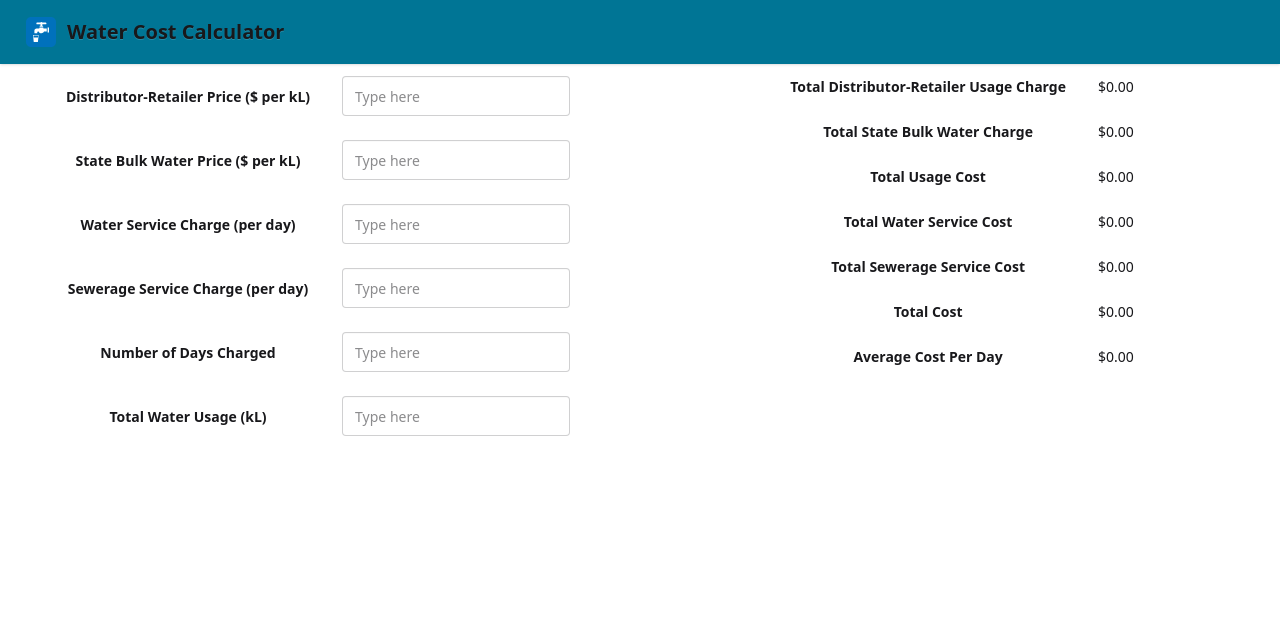
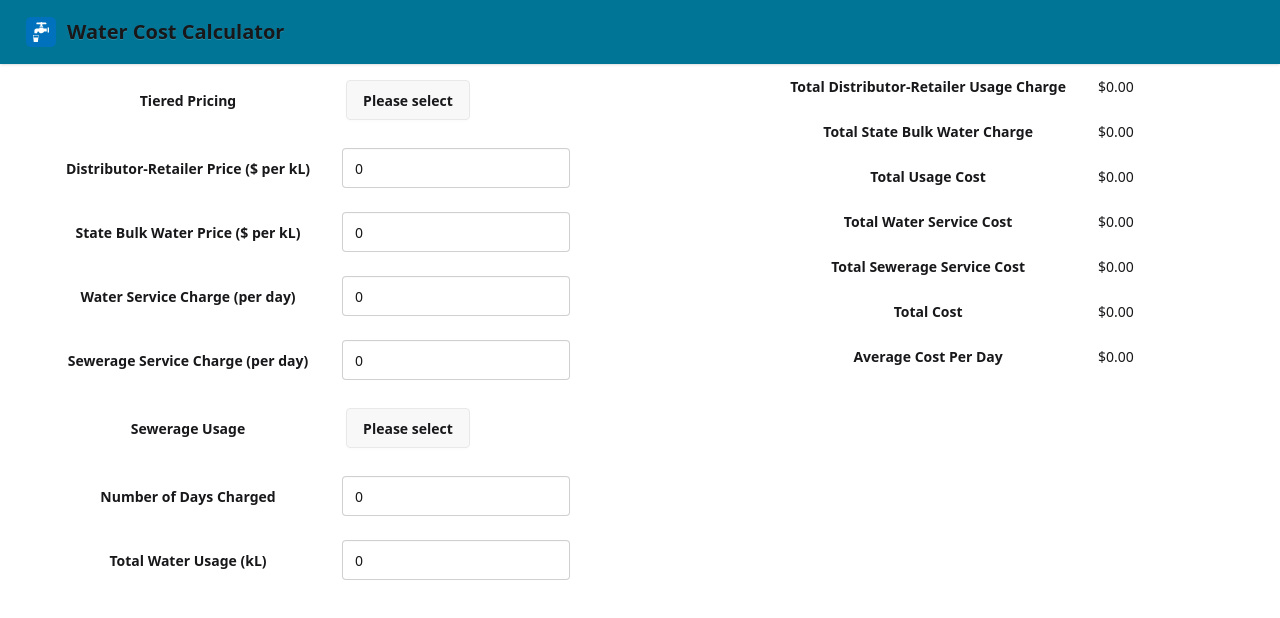
Before and after one commit to wongy123/WaterCostCalculator, a React (Vite) app: page / in a window 1280 px wide. Shown: the top 618 px of the page. Built offline with nearby package versions, Linux system fonts and the light colour scheme.

Commit message:
Add drop down list component for Tiered Pricing and Sewer Usage
Add drop down list UI component
Add tiered pricing calculation logic
Add sewer usage calculation logic where sewer usage is 90% of water usage
Change the way onInput calculations are handled to work with drop down lists

```diff
--- a/src/components/WaterCostCalculator/CalculationLogic.ts
+++ b/src/components/WaterCostCalculator/CalculationLogic.ts
@@ -1,7 +1,12 @@
 export interface UserInput {
+    tieredPricing: boolean;
+    sewerUsage: boolean;
+    tierOnePrice: number;
+    tierTwoPrice: number;
     retailerPrice: number;
     stateBulkWaterPrice: number;
     waterServiceCharge: number;
+    sewerUsagePrice: number;
     sewerageServiceCharge: number;
     waterUsage: number;
     numberOfDays: number;
@@ -13,6 +18,7 @@ export interface UserInput {
     totalUsageCost: number;
     totalServiceCost: number;
     totalSewerageServiceCost: number;
+    totalSewerageUsageCost: number;
     totalCost: number;
     averageCostPerDay: number;
   }
@@ -21,10 +27,18 @@ export interface UserInput {
   //All calculations rounded down to 2 decimal places to match the way utility companies calculate their bills
   const roundDownToTwo = (num: number): number => Math.floor(num * 100) / 100;
 
-  export const calculateWaterCost = ({ retailerPrice, stateBulkWaterPrice, waterServiceCharge, sewerageServiceCharge, waterUsage, numberOfDays }: UserInput): ResultsData => {
+  export const calculateWaterCost = ({ tieredPricing, sewerUsage, tierOnePrice, tierTwoPrice, sewerUsagePrice, retailerPrice, stateBulkWaterPrice, waterServiceCharge, sewerageServiceCharge, waterUsage, numberOfDays }: UserInput): ResultsData => {
 
-    // Calculate the cost based on water usage charge per kL
-    const totalRetailerCost = roundDownToTwo(retailerPrice * 100 * waterUsage / 100);
+    let totalRetailerCost: number;
+    if (tieredPricing) {
+      let tierTwoUsage = waterUsage - 0.822 * numberOfDays; //Check if daily usage is over 822L
+      if (tierTwoUsage < 0) tierTwoUsage = 0; //If average daily usage is less than 822L then just set tierTwoUsage to 0 for calculation
+      totalRetailerCost = roundDownToTwo( tierOnePrice * 100 * (waterUsage - tierTwoUsage) / 100 + tierTwoPrice * 100 * tierTwoUsage / 100 );
+    }
+    else {
+      // Calculate the cost based on water usage charge per kL
+      totalRetailerCost = roundDownToTwo(retailerPrice * 100 * waterUsage / 100);
+    }
 
     const totalStateBulkWaterCost = roundDownToTwo(stateBulkWaterPrice * 100 * waterUsage / 100);
 
@@ -36,8 +50,20 @@ export interface UserInput {
     // Calculate the cost based on sewerage service charge per day
     const totalSewerageServiceCost = roundDownToTwo(sewerageServiceCharge * 100 * numberOfDays / 100);
 
+    let totalSewerageUsageCost: number;
+    if (sewerUsage) {
+      const maximumSewerUsage = 0.740 * numberOfDays; //Sewerage usage is capped at 740L per day
+      let billableSewerUsage: number = waterUsage * 0.9; //Sewerage usage is calculated at 90% of water usage
+      if (billableSewerUsage > maximumSewerUsage) billableSewerUsage = maximumSewerUsage;
+
+      totalSewerageUsageCost = roundDownToTwo(sewerUsagePrice * 100 * billableSewerUsage /100);
+    }
+    else {
+      totalSewerageUsageCost = 0;
+    }
+
     // Total cost is the sum of both usage costs and service cost
-    const totalCost = totalUsageCost + totalServiceCost + totalSewerageServiceCost;
+    let totalCost = totalUsageCost + totalServiceCost + totalSewerageServiceCost + totalSewerageUsageCost;
 
     // Average cost per day is total cost divided by number of days (avoid division by zero)
     const averageCostPerDay = numberOfDays > 0 ? totalCost / numberOfDays : 0;
@@ -48,6 +74,7 @@ export interface UserInput {
       totalUsageCost,
       totalServiceCost,
       totalSewerageServiceCost,
+      totalSewerageUsageCost,
       totalCost,
       averageCostPerDay,
     };
--- a/src/components/WaterCostCalculator/InputForm.tsx
+++ b/src/components/WaterCostCalculator/InputForm.tsx
@@ -1,32 +1,85 @@
+import DropDownList from "../ui/DropDownList";
 import InputField from "../ui/InputField";
 import { UserInput } from "./CalculationLogic";
 
-
 interface Props {
-  onFieldChange: (field: keyof UserInput, value: number) => void;
+  userInput: UserInput;
+  onFieldChange: (field: keyof UserInput, value: number | boolean) => void;
 }
 
-const InputForm = ({ onFieldChange }: Props) => {
+const InputForm = ({ userInput, onFieldChange }: Props) => {
+  const { tieredPricing, sewerUsage } = userInput;
+  const tieredPricingString = tieredPricing ? "Yes" : "No";
+  const sewerUsageString = sewerUsage ? "Yes" : "No";
+
+  const handleTieredPricingChange = (selected: string) => {
+    onFieldChange("tieredPricing", selected === "Yes");
+  };
+  const handleSewerUsageChange = (selected: string) => {
+    onFieldChange("sewerUsage", selected === "Yes");
+  };
+
   return (
     <div className="overflow-auto">
       <table className="table-md place-self-center">
         <tbody>
           <tr>
+            <th>Tiered Pricing</th>
+            <td>
+              <DropDownList
+                items={["Yes", "No"]}
+                value={tieredPricingString}
+                onChange={handleTieredPricingChange}
+              />
+            </td>
+          </tr>
+          {tieredPricing ? (
+            <>
+              <tr>
+                <th>Retailer Tier 1 Price ($ per kL)</th>
+                <td>
+                  <InputField
+                    dataType="number"
+                    value={userInput.tierOnePrice}
+                    onInputChange={(value: number) =>
+                      onFieldChange("tierOnePrice", value)
+                    }
+                  />
+                </td>
+              </tr>
+              <tr>
+                <th>Retailer Tier 2 Price ($ per kL)</th>
+                <td>
+                  <InputField
+                    dataType="number"
+                    value={userInput.tierTwoPrice}
+                    onInputChange={(value: number) =>
+                      onFieldChange("tierTwoPrice", value)
+                    }
+                  />
+                </td>
+              </tr>
+            </>
+          ) : (
+            <tr>
               <th>Distributor-Retailer Price ($ per kL)</th>
               <td>
                 <InputField
                   dataType="number"
+                  value={userInput.retailerPrice}
                   onInputChange={(value: number) =>
                     onFieldChange("retailerPrice", value)
                   }
                 />
               </td>
             </tr>
+          )}
           <tr>
             <th>State Bulk Water Price ($ per kL)</th>
             <td>
               <InputField
                 dataType="number"
+                value={userInput.stateBulkWaterPrice}
                 onInputChange={(value: number) =>
                   onFieldChange("stateBulkWaterPrice", value)
                 }
@@ -38,6 +91,7 @@ const InputForm = ({ onFieldChange }: Props) => {
             <td>
               <InputField
                 dataType="number"
+                value={userInput.waterServiceCharge}
                 onInputChange={(value: number) =>
                   onFieldChange("waterServiceCharge", value)
                 }
@@ -49,6 +103,7 @@ const InputForm = ({ onFieldChange }: Props) => {
             <td>
               <InputField
                 dataType="number"
+                value={userInput.sewerageServiceCharge}
                 onInputChange={(value: number) =>
                   onFieldChange("sewerageServiceCharge", value)
                 }
@@ -56,10 +111,35 @@ const InputForm = ({ onFieldChange }: Props) => {
             </td>
           </tr>
           <tr>
+            <th>Sewerage Usage</th>
+            <td>
+              <DropDownList
+                items={["Yes", "No"]}
+                value={sewerUsageString}
+                onChange={handleSewerUsageChange}
+              />
+            </td>
+          </tr>
+          {sewerUsage && (
+            <tr>
+              <th>Sewerage Usage Price ($ per kL)</th>
+              <td>
+                <InputField
+                  dataType="number"
+                  value={userInput.sewerUsagePrice}
+                  onInputChange={(value: number) =>
+                    onFieldChange("sewerUsagePrice", value)
+                  }
+                />
+              </td>
+            </tr>
+          )}
+          <tr>
             <th>Number of Days Charged</th>
             <td>
               <InputField
                 dataType="number"
+                value={userInput.numberOfDays}
                 onInputChange={(value: number) =>
                   onFieldChange("numberOfDays", value)
                 }
@@ -71,6 +151,7 @@ const InputForm = ({ onFieldChange }: Props) => {
             <td>
               <InputField
                 dataType="number"
+                value={userInput.waterUsage}
                 onInputChange={(value: number) =>
                   onFieldChange("waterUsage", value)
                 }
--- a/src/components/WaterCostCalculator/WaterCostCalculator.tsx
+++ b/src/components/WaterCostCalculator/WaterCostCalculator.tsx
@@ -4,12 +4,17 @@ import Results from "./Results";
 import { calculateWaterCost, UserInput, ResultsData } from "./CalculationLogic";
 
 const WaterCostCalculator = () => {
-  // Initialize user input state with default values.
+  // Initialise user input state with default values.
   const [userInput, setUserInput] = useState<UserInput>({
+    tieredPricing: false,
+    sewerUsage: false,
+    tierOnePrice: 0,
+    tierTwoPrice: 0,
     retailerPrice: 0,
     stateBulkWaterPrice: 0,
     waterServiceCharge: 0,
     sewerageServiceCharge: 0,
+    sewerUsagePrice: 0,
     waterUsage: 0,
     numberOfDays: 0,
   });
@@ -21,6 +26,7 @@ const WaterCostCalculator = () => {
     totalUsageCost: 0,
     totalServiceCost: 0,
     totalSewerageServiceCost: 0,
+    totalSewerageUsageCost: 0,
     totalCost: 0,
     averageCostPerDay: 0,
   });
@@ -32,14 +38,14 @@ const WaterCostCalculator = () => {
   }, [userInput]);
 
   // Callback to update individual fields in the user input.
-  const handleFieldChange = (field: keyof UserInput, value: number) => {
+  const handleFieldChange = (field: keyof UserInput, value: number | boolean) => {
     setUserInput((prev) => ({ ...prev, [field]: value }));
   };
 
   return (
     <div className="grid grid-cols-1 lg:grid-cols-2 gap-2">
       <div>
-        <InputForm onFieldChange={handleFieldChange} />
+        <InputForm userInput={userInput} onFieldChange={handleFieldChange} />
       </div>
       <div>
         <Results data={results} />
--- /dev/null
+++ b/src/components/ui/DropDownList.tsx
@@ -0,0 +1,46 @@
+import { useRef, useEffect } from "react";
+
+interface Props {
+  items: string[];
+  value: string;
+  onChange: (value: string) => void;
+}
+
+const DropDownList = ({ items, onChange }: Props) => {
+  const detailsRef = useRef<HTMLDetailsElement>(null);
+
+  const handleItemClick = (item: string, e: React.MouseEvent) => {
+    onChange(item);
+    if (detailsRef.current) {
+      detailsRef.current.removeAttribute("open");
+    }
+  };
+
+  useEffect(() => {
+    const handleClickOutside = (e: MouseEvent) => {
+      if (
+        detailsRef.current &&
+        !detailsRef.current.contains(e.target as Node)
+      ) {
+        detailsRef.current.removeAttribute("open");
+      }
+    };
+    document.addEventListener("click", handleClickOutside);
+    return () => document.removeEventListener("click", handleClickOutside);
+  }, []);
+
+  return (
+    <details className="dropdown" ref={detailsRef}>
+      <summary className="btn m-1">Please select</summary>
+      <ul className="menu dropdown-content bg-base-100 rounded-box z-1 w-52 p-2 shadow-sm">
+        {items.map((item, index) => (
+          <li key={index} onClick={(e) => handleItemClick(item, e)}>
+            <a>{item}</a>
+          </li>
+        ))}
+      </ul>
+    </details>
+  );
+};
+
+export default DropDownList;
--- a/src/components/ui/InputField.tsx
+++ b/src/components/ui/InputField.tsx
@@ -1,26 +1,22 @@
-import { useState } from "react";
-
-{
   /* To call, use
 <InputField dataType="number or text" onInputChange={(value: number or string) => onFieldChange()}/> */
-}
+
 
 interface Props<Type extends number | string> {
   dataType: "number" | "text"; //accepts argument specifying type
+  value: Type;
   onInputChange?: (value: Type) => void;
   placeHolder?: string;
 }
 
 const InputField = <Type extends number | string>({
   dataType,
+  value,
   onInputChange,
   placeHolder = "Type here",
 }: Props<Type>) => {
-  const [inputData, setInputData] = useState<string>("");
-
   const handleChange = (e: React.ChangeEvent<HTMLInputElement>) => {
     const newValue = e.target.value;
-    setInputData(newValue);
 
     if (dataType === "number") {
       const numericValue = newValue === "" ? 0 : parseFloat(newValue);
@@ -40,7 +36,7 @@ const InputField = <Type extends number | string>({
       type={dataType}
       placeholder={placeHolder}
       className="input"
-      value={inputData}
+      value={value}
       onChange={handleChange}
     />
   );
```
Lines whose indentation alone changed are shown as unchanged.
